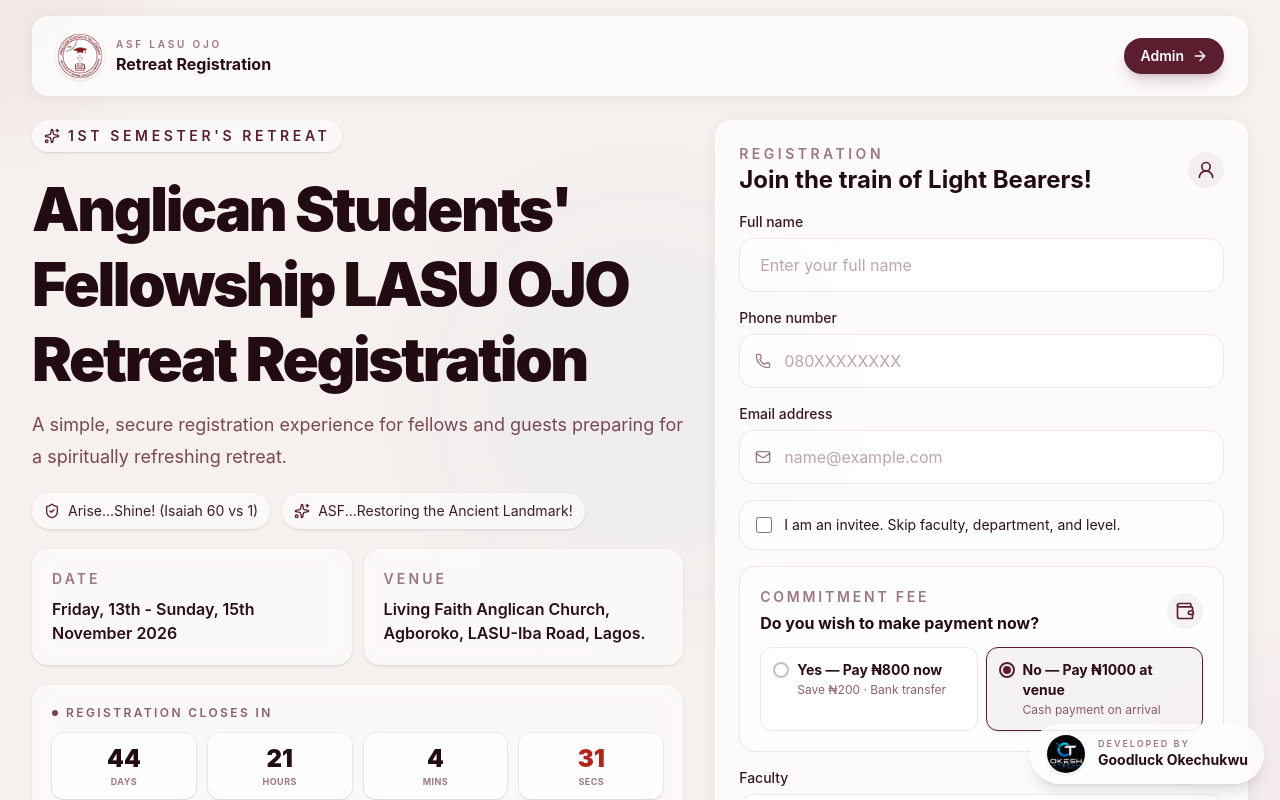
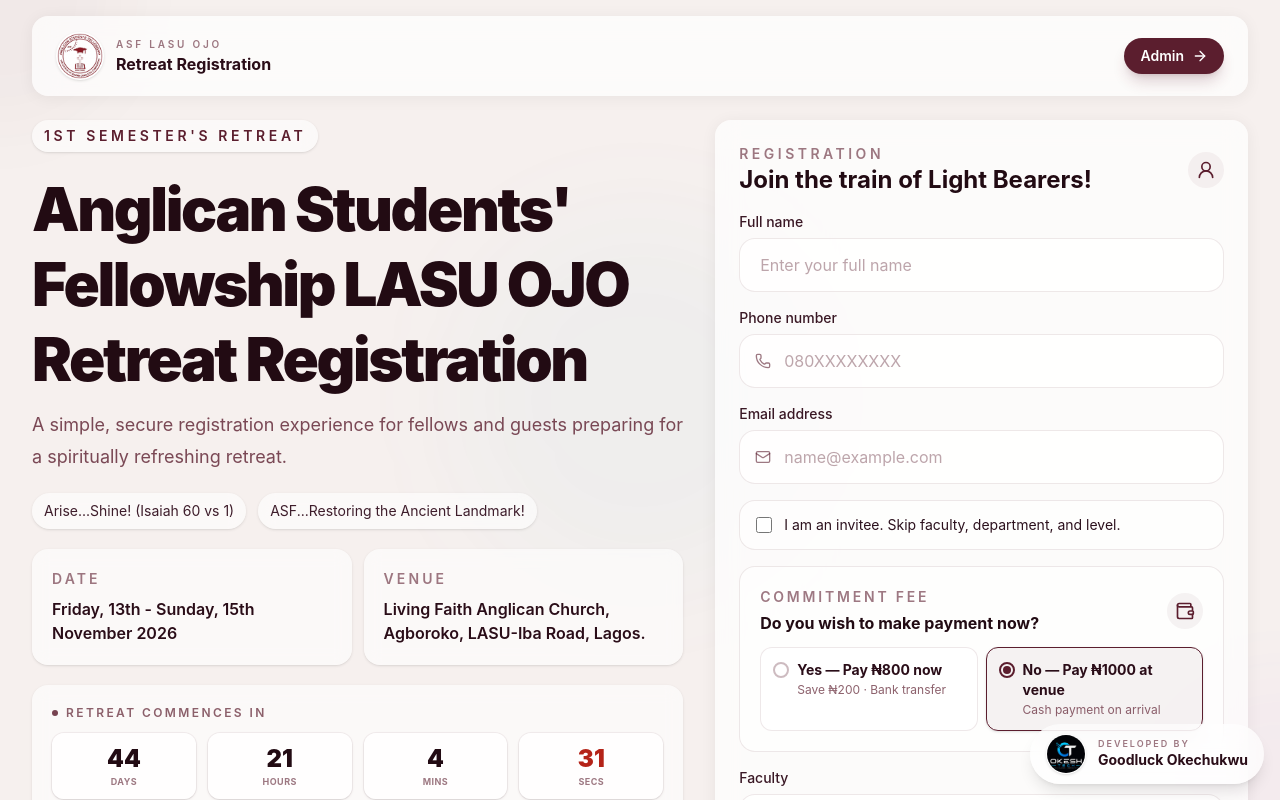
Before and after one commit to okesh-fashions/asflasuojoretreat, a React (Vite) app in the folder frontend/: page / in a window 1280 px wide. Shown: the top 800 px of the page. Built offline with nearby package versions, Linux system fonts and the light colour scheme.

Commit message:
Removed sparkles

```diff
--- a/frontend/src/pages/LandingPage.tsx
+++ b/frontend/src/pages/LandingPage.tsx
@@ -9,8 +9,8 @@ import {
   Download,
   Phone,
   Mail,
-  ShieldCheck,
-  Sparkles,
+  // ShieldCheck,
+  // Sparkles,
   UserRound,
   Wallet,
   Upload,
@@ -83,7 +83,6 @@ const facultyOptions = [
   "Transport",
   "Management Sciences",
   "Social Sciences",
-  "Engineering",
   "Other",
 ];
 
@@ -423,7 +422,7 @@ export function LandingPage() {
           <section className="grid gap-8 lg:grid-cols-[1.1fr_0.9fr]">
             <div className="space-y-5">
               <div className="inline-flex items-center gap-2 rounded-full bg-white/60 px-3 py-1.5 text-xs font-semibold uppercase tracking-[0.26em] text-[#5b1e2e] shadow-sm backdrop-blur-[8px] sm:text-sm">
-                <Sparkles className="h-4 w-4" />
+                {/* <Sparkles className="h-4 w-4" /> */}
                 1st Semester's Retreat
               </div>
 
@@ -439,13 +438,13 @@ export function LandingPage() {
 
               <div className="flex flex-wrap items-center gap-3 text-sm text-[#3e1d2b] sm:text-base">
                 <div className="inline-flex items-center gap-2 rounded-full bg-white/60 px-3 py-2 shadow-sm backdrop-blur-[8px]">
-                  <ShieldCheck className="h-4 w-4 text-[#5b1e2e]" />
+                  {/* <ShieldCheck className="h-4 w-4 text-[#5b1e2e]" /> */}
                   <span className="text-xs sm:text-sm">
                     {retreatInfo.motto}
                   </span>
                 </div>
                 <div className="inline-flex items-center gap-2 rounded-full bg-white/60 px-3 py-2 shadow-sm backdrop-blur-[8px]">
-                  <Sparkles className="h-4 w-4 text-[#5b1e2e]" />
+                  {/* <Sparkles className="h-4 w-4 text-[#5b1e2e]" />  */}
                   <span className="text-xs sm:text-sm">
                     {retreatInfo.slogan}
                   </span>
@@ -476,7 +475,7 @@ export function LandingPage() {
                 <div className="mb-3 flex items-center gap-2">
                   <div className="h-1.5 w-1.5 rounded-full bg-[#5b1e2e] animate-pulse" />
                   <p className="text-[10px] font-semibold uppercase tracking-[0.2em] text-[#5b1e2e]/70 sm:text-xs">
-                    Registration closes in
+                    Retreat commences in
                   </p>
                 </div>
                 <div className="grid grid-cols-4 gap-2 sm:gap-3">
@@ -1028,7 +1027,7 @@ export function LandingPage() {
 
                     <div className="relative flex items-center gap-3">
                       <div className="flex h-10 w-10 flex-shrink-0 items-center justify-center rounded-full bg-white/15 text-white backdrop-blur-sm sm:h-11 sm:w-11">
-                        <Sparkles className="h-4 w-4 sm:h-5 sm:w-5" />
+                        {/* <Sparkles className="h-4 w-4 sm:h-5 sm:w-5" /> */}
                       </div>
 
                       <div className="min-w-0 flex-1">
```
